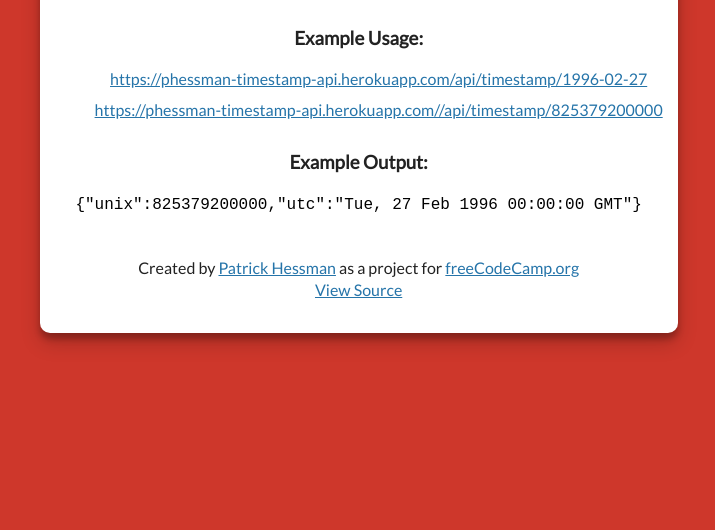
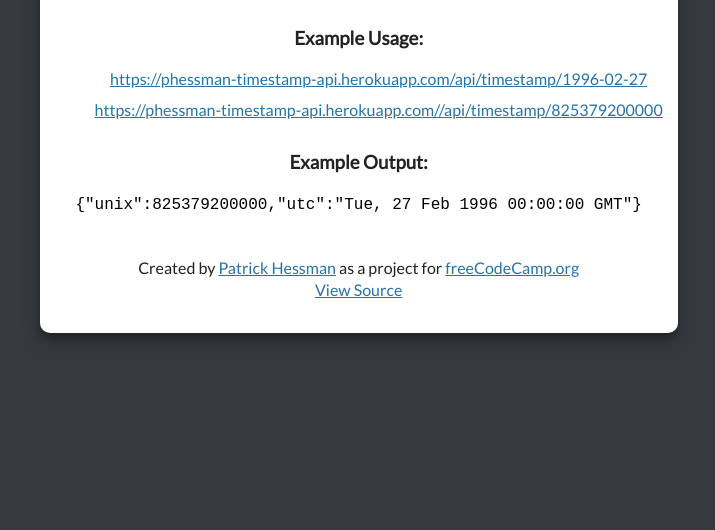
Before and after one commit to PatrickVHessman/timestamp-api, a website: page index.html in a window 1280 px wide. Shown: the part 286-816 px from the top of the page, without its empty margins (286-1001 px from the left). Drawn offline with Linux system fonts and the light colour scheme; a web font is replaced by a local one.

Commit message:
Changed background on index.html

```diff
--- a/index.html
+++ b/index.html
@@ -12,7 +12,7 @@ body {
 	font-family: 'Lato', sans-serif;
 	font-size: 16px;
 	color: #222;
-	background-color:#ce372b;
+	background-color: #36393f;
 	text-align: center;
     line-height: 1.4em;
     height: 100vh;
```
